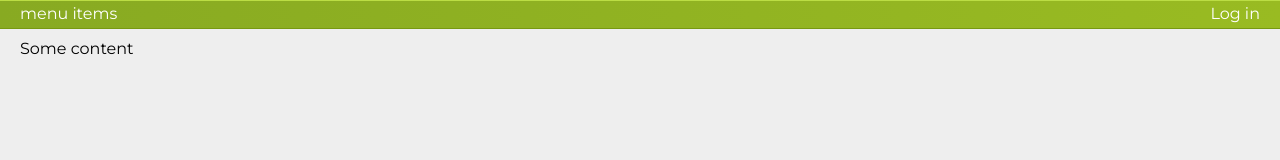
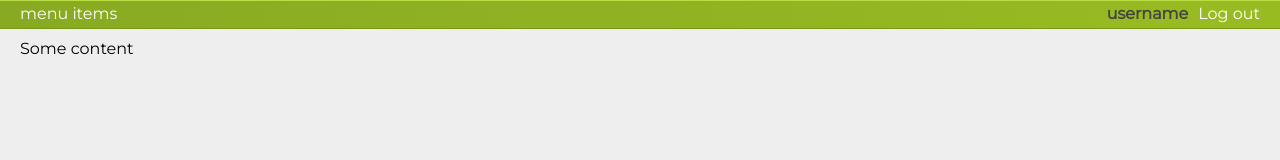
Before and after one commit to NuttyYokel/react-todos, a React app: page / in a window 1280 px wide. Both pictures are taken after a click on the link "Log in". Shown: the top 160 px of the page. Built offline with nearby package versions, Linux system fonts and the light colour scheme.

Commit message:
implement login toggle

```diff
--- a/index.js
+++ b/index.js
@@ -4,6 +4,10 @@ import ReactDOM from 'react-dom';
 class App extends React.Component {
   constructor() {
     super();
+    this.state = {
+      isLoggedIn: false
+    };
+    this.toggleLogin = this.toggleLogin.bind(this);
   }
 
   render() {
@@ -11,13 +15,22 @@ class App extends React.Component {
       <section className='app-container'>
         <header>
           <nav>menu items</nav>
-          <a className='login'>Log in</a>
+          <section className='login-container'>
+            {this.state.isLoggedIn && <a className='username'>username</a>}
+            <a className='login' onClick={this.toggleLogin}>
+              {this.state.isLoggedIn ? 'Log out' : 'Log in'}
+            </a>
+          </section>
         </header>
         <main>Some content</main>
         <footer>zi footer</footer>
       </section>
     );
   }
+
+  toggleLogin() {
+    this.setState(oldState => ({ isLoggedIn: !oldState.isLoggedIn }));
+  }
 }
 
 const root = document.getElementById('root');
--- a/style.css
+++ b/style.css
@@ -50,3 +50,13 @@ footer {
   margin-top: 2px;
   margin-bottom: 0;
 }
+
+.login-container {
+  display: flex;
+}
+
+.username {
+  margin-right: 10px;
+  color: #444;
+  font-weight: 700;
+}
```
